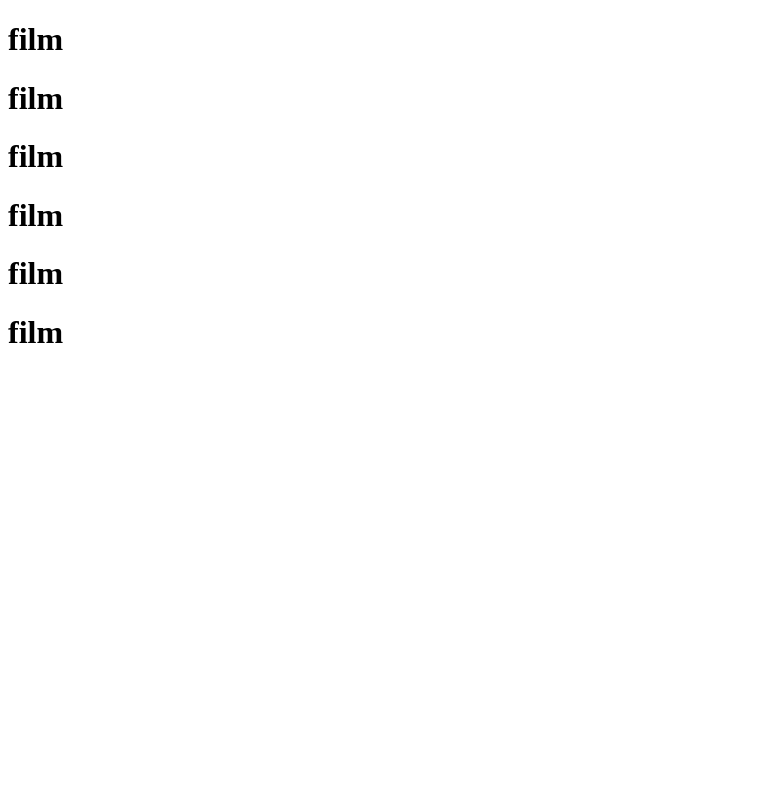
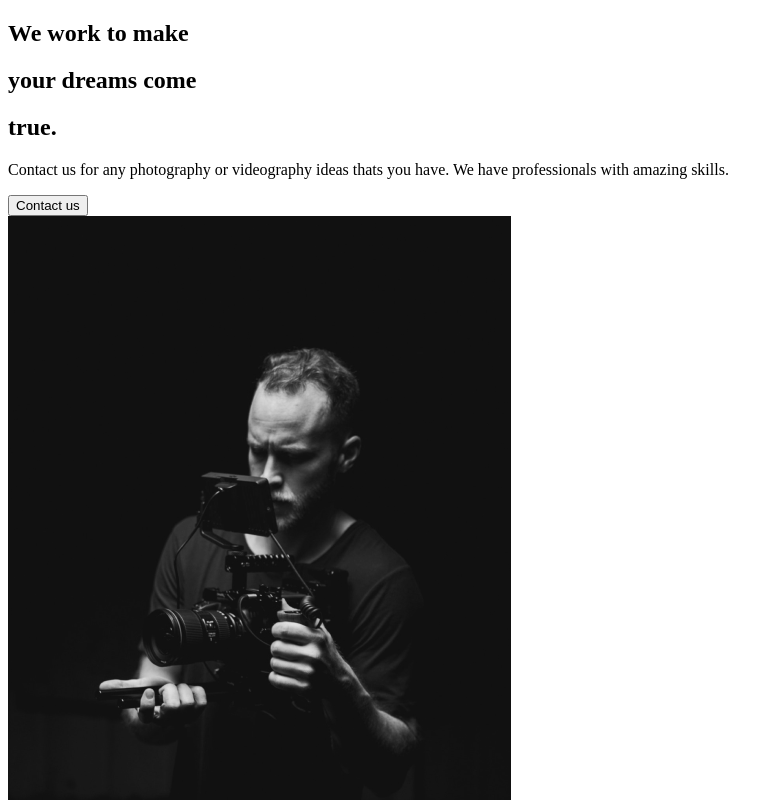
Before and after one commit to ChristianWare/Portfolio2, a React (Create React App) app: page / in a window 1280 px wide. Shown: the top 800 px of the page, without its empty margins (0-783 px from the left). Built offline with nearby package versions, Linux system fonts and the light colour scheme.

Commit message:
2. About Section

```diff
--- a/src/App.js
+++ b/src/App.js
@@ -1,13 +1,9 @@
+import AboutUS from "./pages/AboutUS";
 
 function App() {
   return (
     <div className='App'>
-      <h1>film</h1>
-      <h1>film</h1>
-      <h1>film</h1>
-      <h1>film</h1>
-      <h1>film</h1>
-      <h1>film</h1>
+      <AboutUS />
     </div>
   );
 }
--- /dev/null
+++ b/src/components/AboutSection.js
@@ -0,0 +1,31 @@
+import React from 'react'
+import home1 from '../img/home1.png'
+
+const AboutSection = () => {
+    return (
+      <div>
+        <div className='description'>
+          <div className='title'>
+            <div className='hide'>
+              <h2>We work to make</h2>
+            </div>
+            <div className='hide'>
+              <h2>
+                your <span>dreams</span> come
+              </h2>
+            </div>
+            <div className='hide'>
+              <h2>true.</h2>
+            </div>
+          </div>
+          <p>Contact us for any photography or videography ideas thats you have. We have professionals with amazing skills. </p>
+          <button>Contact us</button>
+        </div>
+        <div className="img">
+            <img src={home1} alt='guy with a camera' />
+        </div>
+      </div>
+    );
+}
+
+export default AboutSection
--- /dev/null
+++ b/src/pages/AboutUS.js
@@ -0,0 +1,12 @@
+import React from "react";
+import AboutSection from "../components/AboutSection";
+
+const AboutUS = () => {
+  return (
+    <div>
+      <AboutSection />
+    </div>
+  );
+};
+
+export default AboutUS;
```
